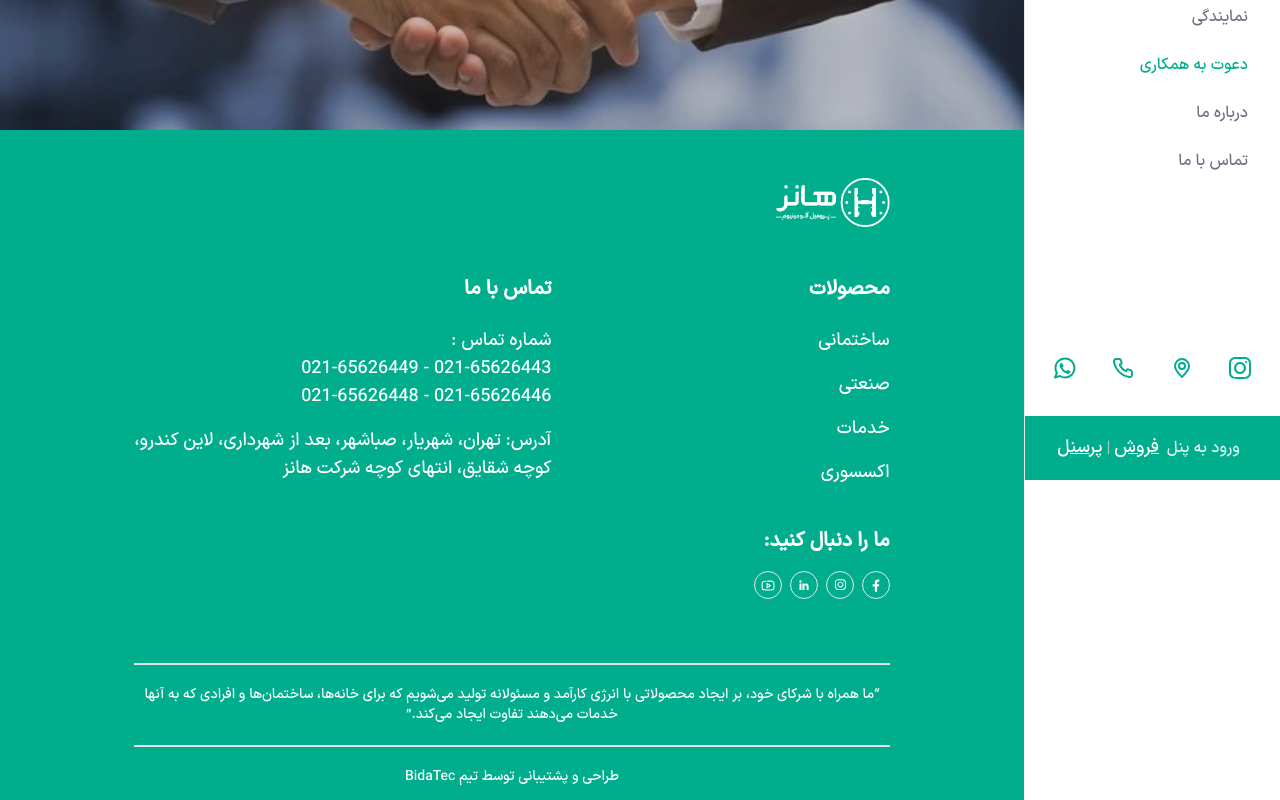
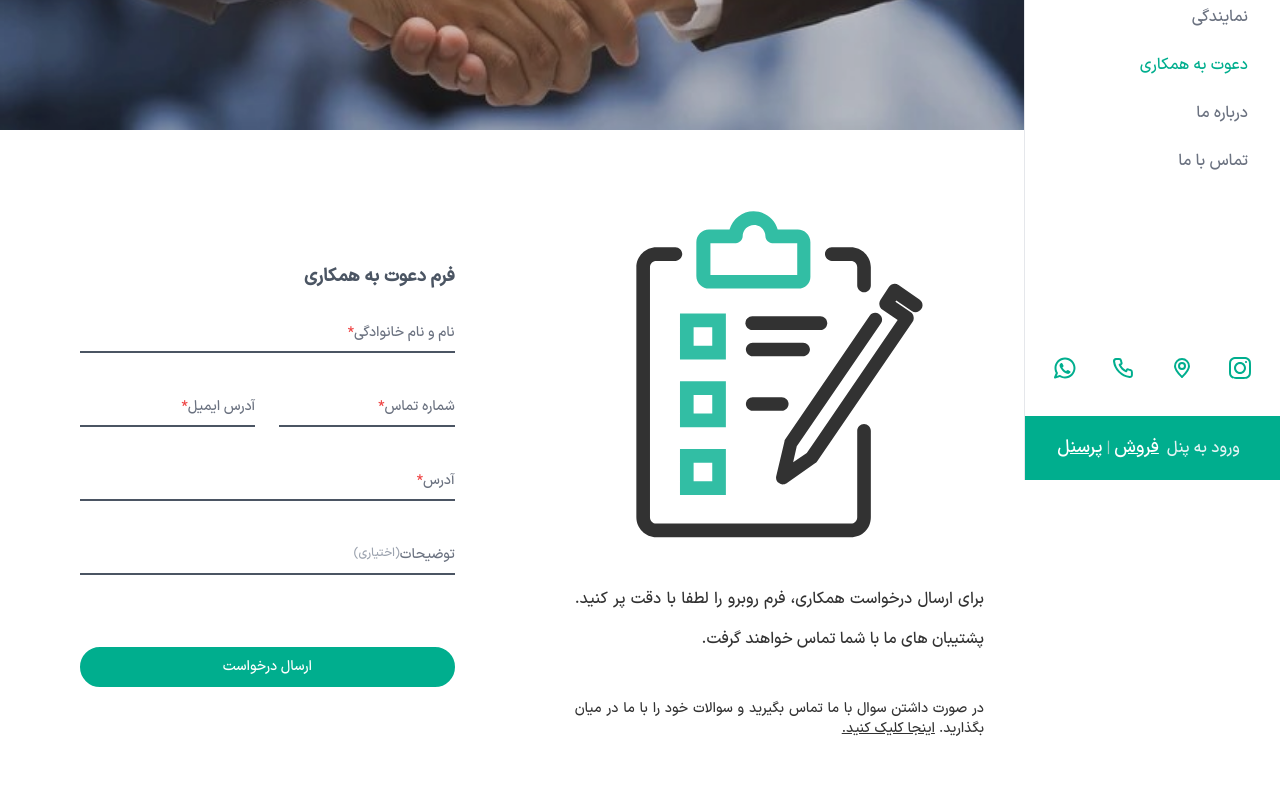
Before and after one commit to zahra-hsb/hanz-, a Next.js app: page /assist in a window 1280 px wide. Shown: the part 320-1120 px from the top of the page. Built offline with nearby package versions, Linux system fonts and the light colour scheme.

Commit message:
assist form created

```diff
--- a/src/components/agencyComponents/AgencyForm/index.jsx
+++ b/src/components/agencyComponents/AgencyForm/index.jsx
@@ -2,7 +2,7 @@ import Form from "@/components/contactUsComponents/Form"
 import { useState, useEffect } from "react"
 import emailjs from 'emailjs-com';
 
-const AgencyForm = () => {
+const AssistForm = () => {
     const [email, setEmail] = useState('')
     const [tel, setTel] = useState('')
     const [isEmailValid, setIsValid] = useState(false)
@@ -72,7 +72,7 @@ const AgencyForm = () => {
         <>
             <div className='max-w-md mx-auto'>
                 <div className='flex items-center lg:justify-start justify-center pb-5'>
-                    <h2 className='font-bold text-lg text-gray-600 '>فرم درخواست نمایندگی</h2>
+                    <h2 className='font-bold text-lg text-gray-600 '>فرم دعوت به همکاری </h2>
                 </div>
                 <form onSubmit={handleSubmit}>
                     <div className="relative z-0 w-full mb-8 group">
@@ -85,8 +85,10 @@ const AgencyForm = () => {
                             <label htmlFor="floating_phone" className="peer-focus:font-medium absolute text-sm text-gray-500 duration-300 transform -translate-y-6 scale-75 top-3 -z-10 origin-[0] peer-focus:start-0 rtl:peer-focus:translate-x-1/4 peer-focus:text-green peer-placeholder-shown:scale-100 peer-placeholder-shown:translate-y-0 peer-focus:scale-75 peer-focus:-translate-y-6 flex justify-start"><p>شماره تماس</p><p className="text-red-500">*</p></label>
                         </div>
                         <div className="relative z-0 w-full mb-8 group">
-                            <input value={values.company} name='company' onChange={handleChange} type="text" id="floating_company" className="block py-2.5 px-0 w-full text-sm text-gray-900 bg-transparent border-0 border-b-2 border-gray-600 appearance-none focus:outline-none focus:ring-0 focus:border-green peer" placeholder=" " required />
-                            <label htmlFor="floating_company" className="peer-focus:font-medium absolute text-sm text-gray-500 duration-300 transform -translate-y-6 scale-75 top-3 -z-10 origin-[0] peer-focus:start-0 rtl:peer-focus:translate-x-1/4 peer-focus:text-green peer-placeholder-shown:scale-100 peer-placeholder-shown:translate-y-0 peer-focus:scale-75 peer-focus:-translate-y-6 flex justify-start items-center"><p>نام شرکت</p><p className="text-red-500">*</p></label>
+                            <input value={values.email} maxLength={40} name='email' onKeyUp={(e) => handleEmailChange(e)} onChange={handleChange} type="email" id="floating_email" className={`${isEmailValid ? `border-green` : `focus:border-red-500`} block py-2.5 px-0 w-full text-sm text-gray-900 bg-transparent border-0 border-b-2 border-gray-600 appearance-none focus:outline-none focus:ring-0 peer`} placeholder=" " required />
+
+                            <label htmlFor="floating_email" className="peer-focus:font-medium absolute text-sm text-gray-500 duration-300 transform -translate-y-6 scale-75 top-3 -z-10 origin-[0] peer-focus:start-0 rtl:peer-focus:translate-x-1/4 peer-focus:text-green peer-placeholder-shown:scale-100 peer-placeholder-shown:translate-y-0 peer-focus:scale-75 peer-focus:-translate-y-6 flex justify-start"><p>آدرس ایمیل</p><p className="text-red-500">*</p></label>
+                            {/* {isValid ? <p className='text-green'>email is valid</p> : <p className='text-red-800'>email is invalid</p>} */}
                         </div>
                     </div>
                     <div className="relative z-0 w-full mb-8 group">
@@ -109,4 +111,4 @@ const renderAlert = ({ message, messageColor }) => (
         <p>{message}</p>
     </div>
 )
-export default AgencyForm
+export default AssistForm
--- a/src/components/contactUsComponents/Form/index.js
+++ b/src/components/contactUsComponents/Form/index.js
@@ -1,7 +1,7 @@
 import emailjs from 'emailjs-com';
 import { useEffect, useState } from 'react';
 
-const Form = () => {
+const Form = ({ agency }) => {
     const [email, setEmail] = useState('')
     const [tel, setTel] = useState('')
     const [isEmailValid, setIsValid] = useState(false)
@@ -98,7 +98,7 @@ const Form = () => {
                         </div>
                     </div>
                     <div className="relative z-0 w-full mb-8 group">
-                        <input value={values.subject} name='subject' onChange={handleChange} type="text" id="floating_password" className="block py-2.5 px-0 w-full text-sm text-gray-900 bg-transparent border-0 border-b-2 border-gray-600 appearance-none focus:outline-none focus:ring-0 focus:border-green peer" placeholder=" " />
+                        <input value={agency ? values.subject = 'درخواست نمایندگی' : values.subject} name='subject' onChange={handleChange} type="text" id="floating_password" className="block py-2.5 px-0 w-full text-sm text-gray-900 bg-transparent border-0 border-b-2 border-gray-600 appearance-none focus:outline-none focus:ring-0 focus:border-green peer" placeholder=" " />
                         <label htmlFor="floating_password" className="peer-focus:font-medium absolute text-sm text-gray-500 duration-300 transform -translate-y-6 scale-75 top-3 -z-10 origin-[0] peer-focus:start-0 rtl:peer-focus:translate-x-1/4 peer-focus:text-green peer-placeholder-shown:scale-100 peer-placeholder-shown:translate-y-0 peer-focus:scale-75 peer-focus:-translate-y-6 flex justify-start items-center"><p>موضوع پیام</p><p className="text-gray-400 text-xs">(اختیاری)</p></label>
                     </div>
                     <div className="relative z-0 w-full mb-8 group">
--- a/src/components/homeComponents/WhyHanzHome/index.jsx
+++ b/src/components/homeComponents/WhyHanzHome/index.jsx
@@ -41,7 +41,7 @@ const WhyHanzHome = () => {
                                     </div>
                                     <div className="lg:w-[60%]">
                                         <p className="pt-5 lg:w-5/6 text-justify opacity-[75%] text-lg">
-                                        شرکت هانز یکی از معتبرترین شرکت های طراحی و تولیدی سیستم های آلومینیمی کشور است که تجربه ی دیرینه ای درتولید مقاطع آلومینیومی دارد.
+                                            شرکت هانز یکی از معتبرترین شرکت های طراحی و تولیدی سیستم های آلومینیمی کشور است که تجربه ی دیرینه ای درتولید مقاطع آلومینیومی دارد.
                                         </p>
                                     </div>
                                 </div>
--- a/src/pages/Agency/index.jsx
+++ b/src/pages/Agency/index.jsx
@@ -3,6 +3,7 @@ import Main from "@/components/globalComponents/Main"
 import Image from "next/image"
 import FormIcon from '../../../public/icons/noun-form-122196.svg'
 import Link from "next/link"
+import Form from "@/components/contactUsComponents/Form"
 const Agency = () => {
     return (
         <>
@@ -22,7 +23,8 @@ const Agency = () => {
                     </p>
                 </div>
                 <div className="w-full sm:p-20 py-20 p-10">
-                    <AgencyForm />
+                    {/* <AgencyForm /> */}
+                    <Form agency={true}/>
                 </div>
             </div>
         </>
--- a/src/pages/assist/index.js
+++ b/src/pages/assist/index.js
@@ -1,11 +1,33 @@
+import AssistForm from "@/components/agencyComponents/AgencyForm"
 import Main from "@/components/globalComponents/Main"
+import Image from "next/image"
+import Link from "next/link"
+import FormIcon from '../../../public/icons/noun-form-122196.svg'
 
 const Assist = () => {
     return (
         <>
-            <Main title={'دعوت به همکاری'} bg={'bg-assistSection'} height={'h-[400px]'} display={'hidden'}/>
+            <Main title={'دعوت به همکاری'} bg={'bg-assistSection'} height={'h-[400px]'} display={'hidden'} />
+            <div className="flex flex-col sm:flex-row items-center justify-center">
+                <div className="w-full sm:p-10 p-10 opacity-80 flex flex-col items-center justify-center text-justify">
+                    <Image src={FormIcon} alt="form" />
+                    <p className="leading-10">
+                        برای ارسال درخواست همکاری، فرم روبرو را لطفا با دقت پر کنید. پشتیبان های ما با شما تماس خواهند گرفت.
+                    </p>
+                    <p className="py-10 text-sm">
+                        در صورت داشتن سوال
+                        با ما تماس بگیرید و سوالات خود را با ما در میان بگذارید.
+                        <Link href={'/contactUs'} className="hover:text-green px-1 underline">
+                            اینجا کلیک کنید.
+                        </Link>
+                    </p>
+                </div>
+                <div className="w-full sm:p-20 py-20 p-10">
+                    <AssistForm />
+                </div>
+            </div>
         </>
     )
 }
 
- export default Assist
+export default Assist
```
Also changed, not shown: public/icons/icons8-handshake-64.png (added).
